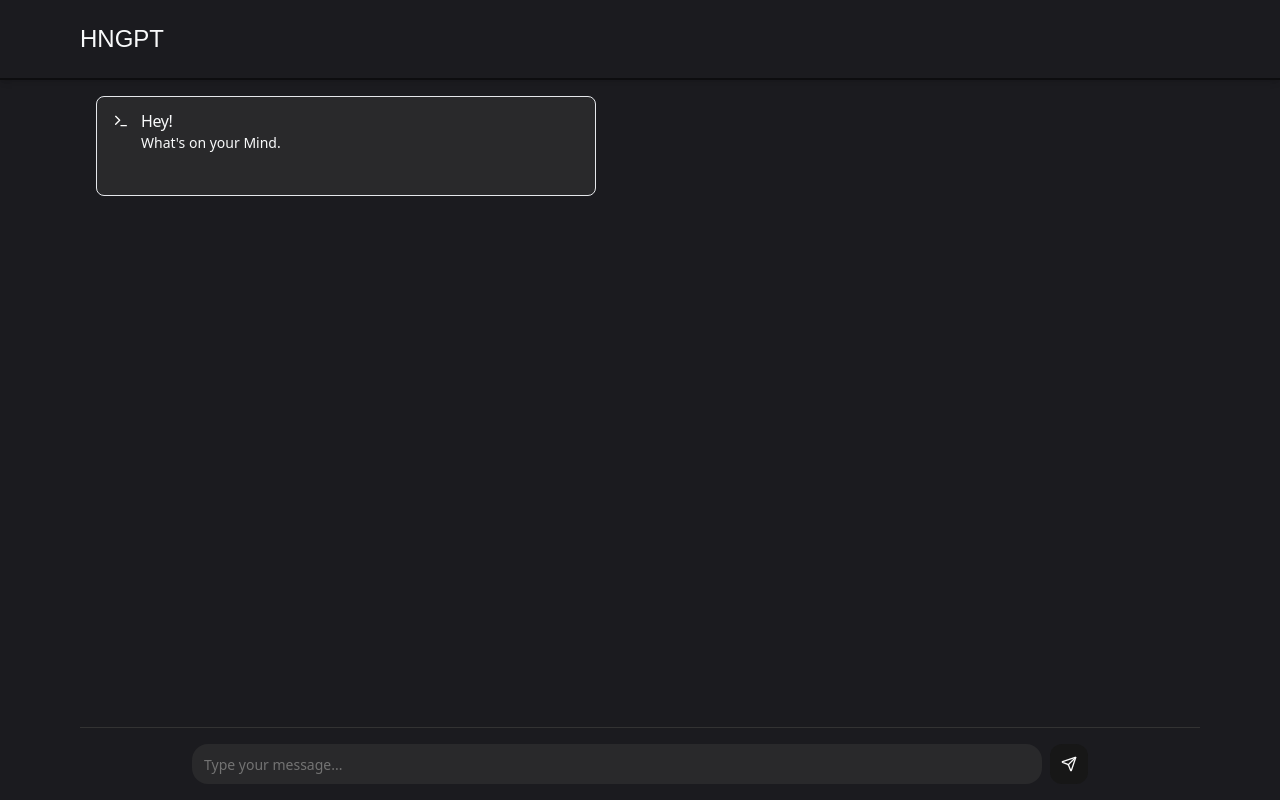
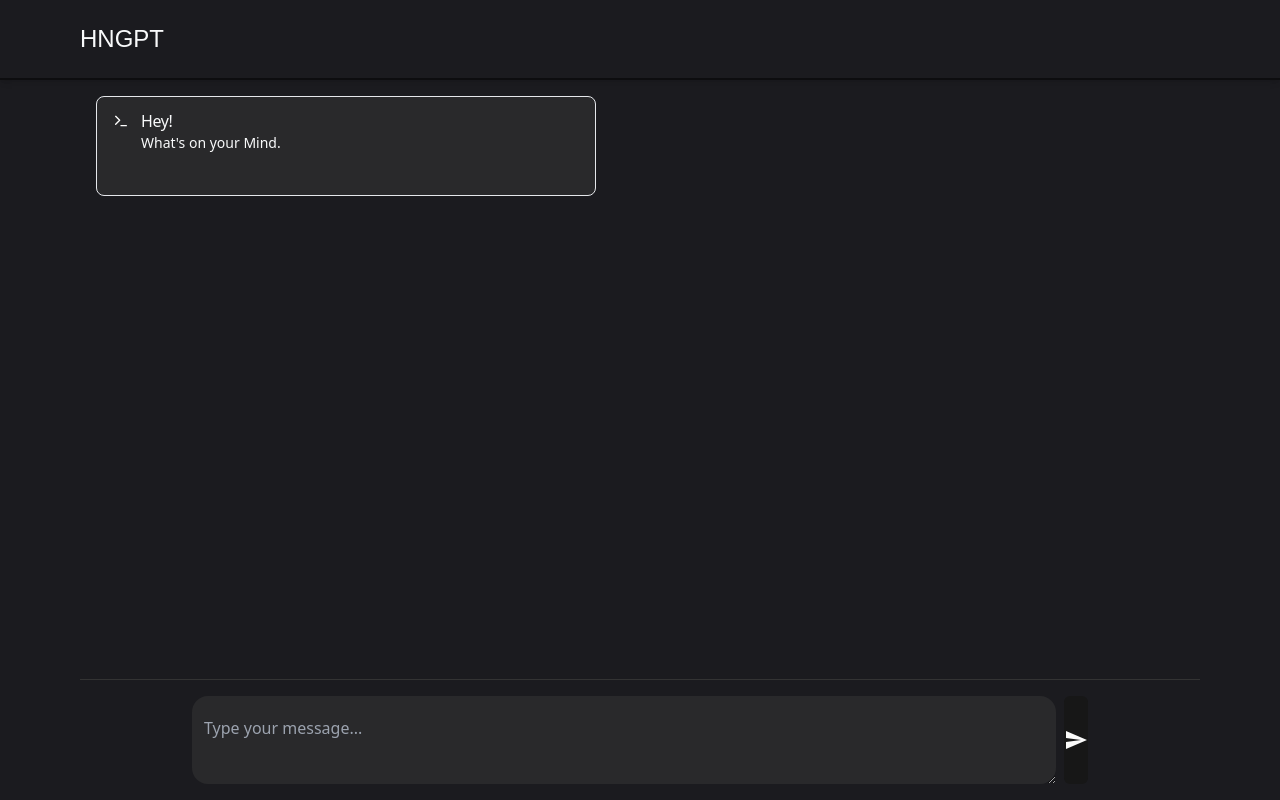
Before and after one commit to Richardthetechy/hng12-stage3-Ai-powered-interface, a React (Vite) app: page / in a window 1280 px wide. Built offline with nearby package versions, Linux system fonts and the light colour scheme; a web font is replaced by a local one.

Commit message:
ui changes

```diff
--- a/package.json
+++ b/package.json
@@ -10,6 +10,10 @@
     "preview": "vite preview"
   },
   "dependencies": {
+    "@emotion/react": "^11.14.0",
+    "@emotion/styled": "^11.14.0",
+    "@mui/icons-material": "^6.4.5",
+    "@mui/material": "^6.4.5",
     "@radix-ui/react-avatar": "^1.1.3",
     "@radix-ui/react-scroll-area": "^1.2.3",
     "@radix-ui/react-select": "^2.1.6",
--- a/src/AppClone.jsx
+++ b/src/AppClone.jsx
@@ -2,9 +2,8 @@ import React, { useEffect, useRef } from 'react'
 import { Button } from "@/components/ui/button"
 import Nav from './sections/Nav'
 import './index.css'
-import { Input } from "@/components/ui/input"
 import { useForm } from "react-hook-form"
-import { Send } from 'lucide-react';
+import SendIcon from '@mui/icons-material/Send';
 import { ScrollArea } from "@/components/ui/scroll-area"
 import { useState } from 'react'
 import Welcome from './sections/Welcome'
@@ -295,23 +294,27 @@ const App = () => {
                 </ScrollArea>
 
                 <div className="border-t border-[#333] p-4 bg-[#1b1b1f]">
-                    <form onSubmit={handleSubmit(onSubmit)} className="max-w-4xl mx-auto flex gap-2">
+                    <form onSubmit={handleSubmit(onSubmit)} className="max-w-4xl mx-auto flex items-center justify-center gap-2">
                         <div className="flex-1 flex gap-2">
-                            <Input
+                            <textarea
                                 {...register("text", { required: true })}
                                 placeholder="Type your message..."
-                                className="pr-12 bg-[#29292b] border-none rounded-2xl py-5 hover:bg-[#2e2e30] focus-visible:ring-2"
                                 disabled={isProcessing}
                                 autoComplete="off"
+                                className="p-3 pr-12 bg-[#29292b] border-none rounded-2xl py-5 hover:bg-[#2e2e30] focus-visible:ring-2 resize-y overflow-auto max-h-40 min-h-[50px] w-full"
                             />
+                            <div>
                                 <Button
                                     type="submit"
                                     size="icon"
-                                className=" w-10 h-10 rounded-xl"
+                                    className="h-full w-full"
                                     disabled={isProcessing}
                                 >
-                                <Send size={20} />
+                                    <SendIcon fontSize='large'
+                                        style={{ width: "1.5rem", height: "1.5rem" }}
+                                    />
                                 </Button>
+                            </div>
                         </div>
                     </form>
                 </div>
--- a/src/sections/Loading.jsx
+++ b/src/sections/Loading.jsx
@@ -2,7 +2,7 @@ import { Skeleton } from "@/components/ui/skeleton"
 const Loading = () => {
     return (
         <div className="flex flex-col space-y-3 w-full max-w-[400px]">
-            <Skeleton className="w-full h-[225px]  rounded-xl" />
+            <Skeleton className="w-full h-8  rounded-xl" />
             <div className="space-y-2">
                 <Skeleton className="h-4 " />
                 <Skeleton className="h-4" />
```
Also changed, not shown: 1 other file (tests, documents, lock files or other folders). Lines whose indentation alone changed are shown as unchanged.
